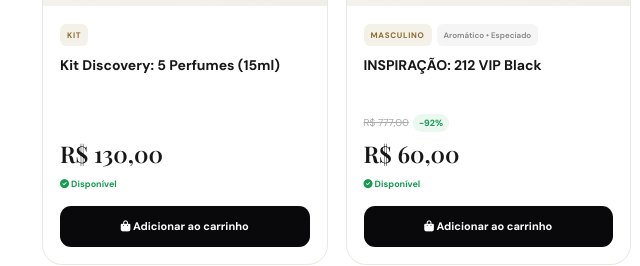
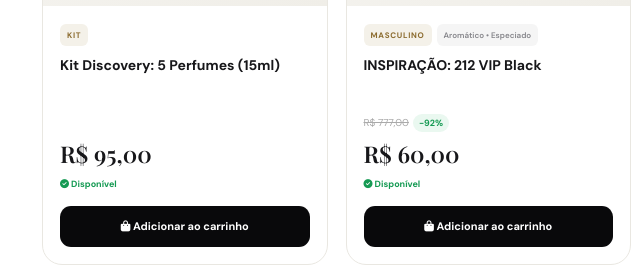
Before and after one commit to inspiracoescseparfum/CSE-Parfum, a plain HTML site: page index.html in a window 1280 px wide. Shown: the part 2240-2506 px from the top of the page, 0-640 px from the left. Drawn offline with nearby package versions, Linux system fonts and the light colour scheme.

Commit message:
Update index.html

```diff
--- a/index.html
+++ b/index.html
@@ -627,7 +627,7 @@
                 id: 100,
                 name: "Kit Discovery:  5 Perfumes (15ml)",
                 category: "kit",
-                price: 130.00,
+                price: 95.00,
                 image: "https://images.tcdn.com.br/img/img_prod/1384130/provador_spray_com_valvula_e_tampa_recarregavel_81_1_5c23f67cd9466623d0596868c01146ec.jpg",
                 available: true,
                 description: "Monte seu próprio kit! Escolha 5 fragrâncias do nosso catálogo em frascos de 15 ml. Ideal para conhecer nossos perfumes antes de comprar o frasco de 50ml. Após finalizar o pedido, informe os perfumes escolhidos pelo WhatsApp."
```
